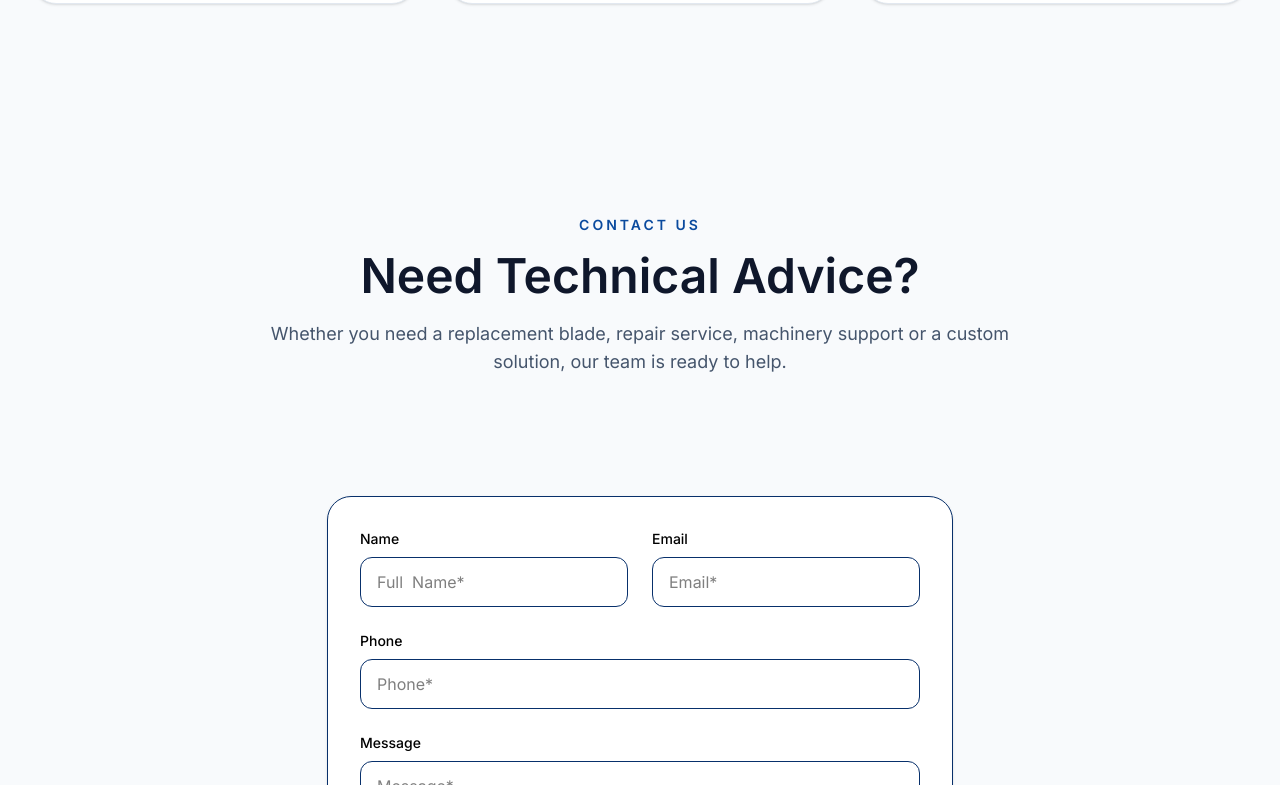
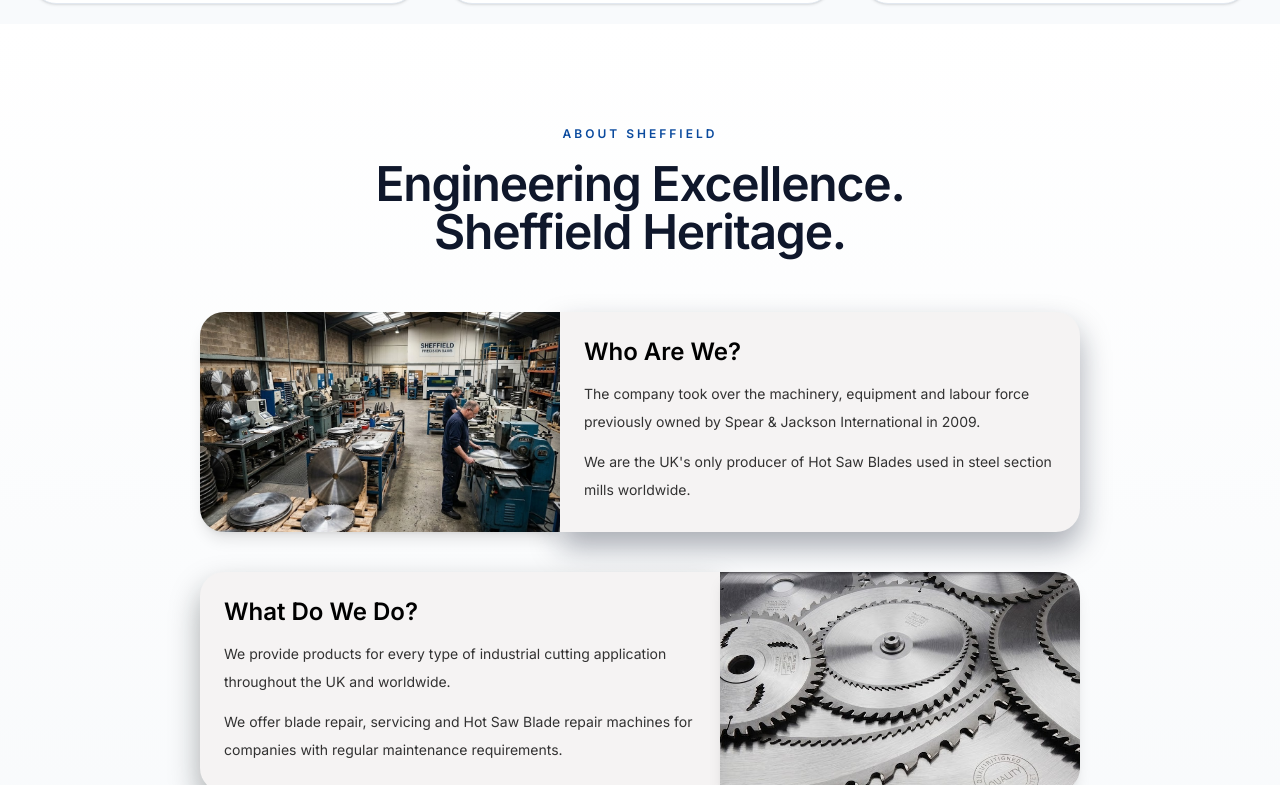
Before and after one commit to shanmondal/Sheffield-frontend, a React (Vite) app: page / in a window 1280 px wide. Shown: the part 1675-2460 px from the top of the page. Built offline with nearby package versions, Linux system fonts and the light colour scheme.

Commit message:
Add About Sheffield section with responsive design and content

```diff
--- a/src/features/home/pages/HomePage.tsx
+++ b/src/features/home/pages/HomePage.tsx
@@ -1,25 +1,22 @@
 // src/features/home/pages/HomePage.tsx
 
-import { useState } from "react";
+import { useState } from 'react';
 
-import { HeroSection } from "../sections/HeroSection";
-import { CapabilitiesSection } from "../sections/CapabilitiesSection";
-import { ContactCTASection } from "../sections/ContactCTASection";
-import { QuoteModal } from "@/shared/componets/QuoteModal";
-
-
+import { HeroSection } from '../sections/HeroSection';
+import { CapabilitiesSection } from '../sections/CapabilitiesSection';
+import { ContactCTASection } from '../sections/ContactCTASection';
+import { QuoteModal } from '@/shared/componets/QuoteModal';
+import { AboutSheffieldSection } from '../sections/AboutSheffieldSection';
 
 export const HomePage = () => {
   const [isQuoteModalOpen, setIsQuoteModalOpen] = useState(false);
 
   return (
     <>
-      <HeroSection
-        onOpenQuote={() => setIsQuoteModalOpen(true)}
-      />
+      <HeroSection onOpenQuote={() => setIsQuoteModalOpen(true)} />
 
       <CapabilitiesSection />
-
+      <AboutSheffieldSection />
       <ContactCTASection />
 
       <QuoteModal
--- /dev/null
+++ b/src/features/home/sections/AboutSheffieldSection.tsx
@@ -0,0 +1,135 @@
+import warehouse from "@/assets/images/warehouse.jpeg";
+import blades from "@/assets/images/blade.jpeg";
+
+export const AboutSheffieldSection = () => {
+  return (
+    <section className="bg-gradient-to-b from-white to-slate-50 py-16 md:py-24">
+      <div className="mx-auto max-w-7xl px-5 md:px-8">
+
+        {/* Heading */}
+        <div className="mb-14 text-center">
+          <span className="text-xs font-semibold uppercase tracking-[3px] text-[#0A4A9E]">
+            About Sheffield
+          </span>
+
+          <h2 className="mt-4 text-4xl font-bold tracking-tight text-slate-900 md:text-5xl">
+            Engineering Excellence.
+            <br />
+            Sheffield Heritage.
+          </h2>
+        </div>
+
+        {/* Desktop */}
+        <div className="hidden lg:block">
+
+          {/* Row 1 */}
+          <div className="relative h-[220px] flex items-center justify-center gap-0 mb-10 ">
+
+            <div className="w-[360px] h-full overflow-hidden rounded-3xl lg:rounded-r-none shadow-lg">
+              <img
+                src={warehouse}
+                alt="Sheffield Workshop"
+                className="h-full w-full object-cover"
+              />
+            </div>
+
+            <div className="w-[520px] h-[220px] lg:rounded-l-none  rounded-3xl bg-[#f5f3f3] p-6 text-black shadow-[0_15px_30px_rgba(15,23,42,0.35)]">
+              <h3 className="mb-3 text-2xl font-bold">
+                Who Are We?
+              </h3>
+
+              <p className="text-sm leading-7 text-black/80">
+                The company took over the machinery, equipment and labour force
+                previously owned by Spear & Jackson International in 2009.
+              </p>
+
+              <p className="mt-3 text-sm leading-7 text-black/80">
+                We are the UK's only producer of Hot Saw Blades used in steel
+                section mills worldwide.
+              </p>
+            </div>
+
+          </div>
+
+          {/* Row 2 */}
+          <div className="relative h-[220px] flex items-center justify-center  ">
+
+            <div className=" h-full   w-[520px]  rounded-3xl rounded-r-none bg-[#f5f3f3] p-6 text-white shadow-[0_15px_30px_rgba(15,23,22,0.35)]">
+              <h3 className="mb-3 text-2xl font-bold text-black">
+                What Do We Do?
+              </h3>
+
+              <p className="text-sm leading-7 text-black/80">
+                We provide products for every type of industrial cutting
+                application throughout the UK and worldwide.
+              </p>
+
+              <p className="mt-3 text-sm leading-7 text-black/80">
+                We offer blade repair, servicing and Hot Saw Blade repair
+                machines for companies with regular maintenance requirements.
+              </p>
+            </div>
+
+            <div className="w-[360px] h-full overflow-hidden rounded-3xl lg:rounded-l-none shadow-lg">
+              <img
+                src={blades}
+                alt="Industrial Saw Blades"
+                className="h-full w-full object-cover"
+              />
+            </div>
+
+          </div>
+        </div>
+
+        {/* Mobile */}
+        <div className="space-y-8 lg:hidden">
+<div className="flex flex-col ">
+<div className="overflow-hidden rounded-3xl  rounded-b-none shadow-lg">
+            <img
+              src={warehouse}
+              alt="Workshop"
+              className="h-64 w-full object-cover"
+            />
+          </div>
+
+          <div className="rounded-3xl rounded-t-none bg-[#f5f3f3] p-6 text-black shadow-xl">
+            <h3 className="mb-3 text-2xl font-bold">
+              Who Are We?
+            </h3>
+
+            <p className="leading-7 text-black/80">
+              The company took over the machinery, equipment and labour force
+              previously owned by Spear & Jackson International in 2009.
+              We are the UK's only producer of Hot Saw Blades used in steel
+              section mills worldwide.
+            </p>
+          </div>
+</div>
+
+<div className="flex flex-col ">
+          <div className="overflow-hidden rounded-3xl rounded-b-none shadow-lg">
+            <img
+              src={blades}
+              alt="Saw Blades"
+              className="h-64 w-full object-cover"
+            />
+          </div>
+
+          <div className="rounded-3xl rounded-t-none bg-[#f3f3f3] p-6 text-white shadow-xl">
+            <h3 className="mb-3 text-2xl font-bold text-black">
+              What Do We Do?
+            </h3>
+
+            <p className="leading-7  text-black/80">
+              We provide industrial cutting solutions worldwide, including
+              saw blade manufacturing, repair services and specialist Hot Saw
+              Blade repair machinery.
+            </p>
+          </div>
+</div>
+        </div>
+
+      </div>
+    </section>
+  );
+};
--- a/src/features/home/sections/CapabilitiesSection.tsx
+++ b/src/features/home/sections/CapabilitiesSection.tsx
@@ -27,7 +27,7 @@ const offerings = [
 
 export const CapabilitiesSection = () => {
   return (
-    <section className="bg-slate-50 py-16 md:py-24 lg:py-32">
+    <section className="bg-slate-50 py-16 md:py-24 lg:py-32 lg:pb-5">
       <div className="mx-auto max-w-7xl px-5 md:px-8">
         {/* Header */}
         <div className="mx-auto mb-12 max-w-3xl text-center md:mb-16">
```
Also changed, not shown: src/assets/images/blade.jpeg (added), src/assets/images/warehouse.jpeg (added).
